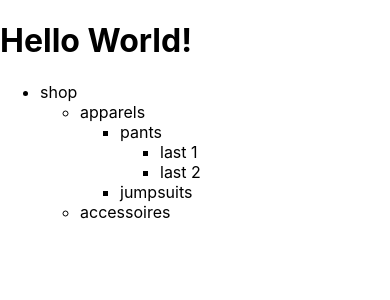
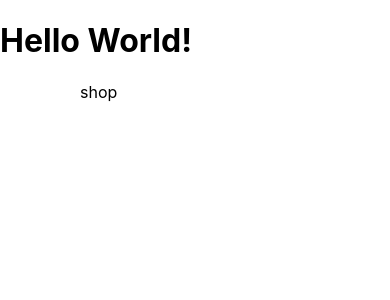
Before and after one commit to sylvainJacot/matterecommerce, a React (Create React App) app in the folder matterecommerce/: page / in a window 390 px wide. Shown: the top 300 px of the page. Built offline with nearby package versions, Linux system fonts and the light colour scheme.

Commit message:
First level nav mobile raw

```diff
--- a/matterecommerce/src/App.js
+++ b/matterecommerce/src/App.js
@@ -1,29 +1,14 @@
 import React from 'react';
 //import './reset.css';
+import {HeaderFooter} from './components/headerfooter/headerfooter';
+
 
 function App() {
   return (
     <div className="App">
       <h1>Hello World!</h1>
-        <ul>
-            <li>shop
-                <ul>
-                    <li>apparels
-                        <ul>
-                            <li>pants
-                                <ul>
-                                    <li>last 1</li>
-                                    <li>last 2</li>
-                                </ul>
-                            </li>
-                            <li>jumpsuits</li>
-                        </ul>
-                    </li>
-                    <li>accessoires</li>
-                </ul>
-            </li>
+        <HeaderFooter />
 
-        </ul>
     </div>
   );
 }
--- /dev/null
+++ b/matterecommerce/src/components/headerfooter/headerfooter.js
@@ -0,0 +1,13 @@
+import React from "react";
+import {Navigation} from '../navigation/Navigation';
+
+export class HeaderFooter extends React.Component {
+    render() {
+        return (
+            <>
+                <Navigation />
+                {this.props.children}
+            </>
+        )
+    }
+}
--- /dev/null
+++ b/matterecommerce/src/components/navigation/NavListItemsMobile.js
@@ -0,0 +1,22 @@
+import React from "react";
+import Styled from "styled-components";
+import {navigationListItems} from '../../constant/navigation';
+
+
+const NavListItemMobileWrapper = Styled.ul`
+`;
+
+export class NavListItemsMobile extends React.Component {
+    render() {
+        return (
+            <>
+            {navigationListItems.map(NavItem =>
+                <NavListItemMobileWrapper>
+                    {NavItem.navLabel}
+
+                </NavListItemMobileWrapper>
+            )}
+            </>
+        )
+    }
+}
--- /dev/null
+++ b/matterecommerce/src/components/navigation/Navigation.js
@@ -0,0 +1,17 @@
+import React from "react";
+import Styled from "styled-components";
+import {NavigationMobile} from './navigationmobile';
+
+const NavigationsWrapper = Styled.div`
+
+`
+
+export class Navigation extends React.Component {
+    render() {
+        return (
+            <NavigationsWrapper>
+                <NavigationMobile />
+            </NavigationsWrapper>
+        )
+    }
+}
--- /dev/null
+++ b/matterecommerce/src/components/navigation/navigationmobile.js
@@ -0,0 +1,18 @@
+import React from "react";
+import Styled from "styled-components";
+import {navigationListItems} from '../../constant/navigation';
+import {NavListItemsMobile} from "./NavListItemsMobile";
+
+const NavigationMobileWrapper = Styled.ul`
+
+`
+
+export class NavigationMobile extends React.Component {
+    render() {
+        return (
+            <NavigationMobileWrapper>
+                    <NavListItemsMobile />
+            </NavigationMobileWrapper>
+        )
+    }
+}
--- a/matterecommerce/src/constant/navigation.js
+++ b/matterecommerce/src/constant/navigation.js
@@ -1,38 +1,23 @@
-export const navigationListItems =  {
-navigation: [
+export const navigationListItems =  [
         {
-            navlabel: 'shop',
-            nestednav:
-            {
-            category: 'Apparels',
-                subcategory: [
+            navLabel: 'shop',
+            nestedNav:
+                [
                     {
-                        subcategoryName : 'pants',
-                        subcategoryType : [
+                    category: 'Apparels',
+                    subcategories: [
                             {
-                                subcategoryTypeName : 'sidewept',
+                                subcategoryName : 'pants',
+                                subcategoryType : [
+                                        {subcategoryTypeName : 'sidewept'},
+                                        {subcategoryTypeName : 'sidewept022'},
+                                ],
                             },
-                        ]
+                         ],
                     },
-                ]
-            },
+                ],
         },
-        {
-            navlabel: 'shop2',
-            nestednav:
-            {
-            category: 'Apparels',
-                subcategory: [
-                    {
-                        subcategoryName : 'pants',
-                        subcategoryType : [
-                            {
-                                subcategoryTypeName : 'sidewept',
-                            },
-                        ]
-                    },
-                ]
-            },
-        },
-    ]
-}
+
+
+
+]
```
Also changed, not shown: matterecommerce/src/components/navigation/NavCategoryMobile.js (added, +26 -0 lines), matterecommerce/src/components/navigation/NavSubCategoryMobile.js (added, +15 -0 lines), matterecommerce/src/components/navigation/NestedNavMobile.js (added, +13 -0 lines).
